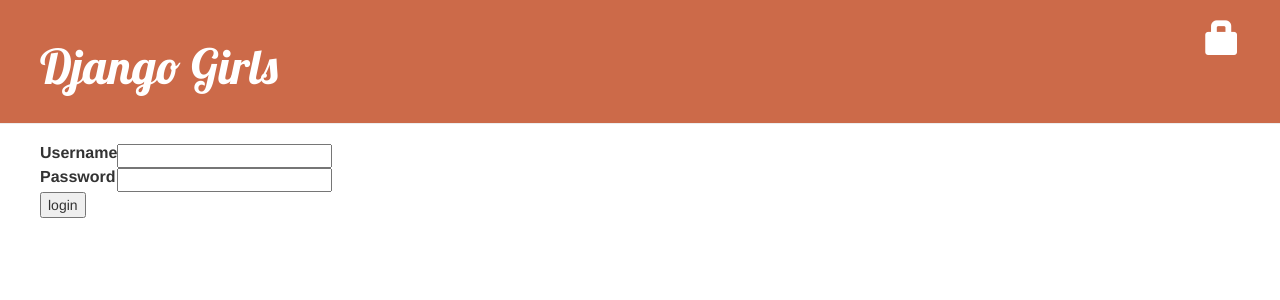
After one commit to shacon/my-first-blog, a Django app: template blog/templates/registration/login.html in a window 1280 px wide. The commit adds this page. Shown: the top 300 px of the page. Run offline with Django 3.2, Linux system fonts and the light colour scheme; the template is opened without the code that fills it, so the values that code supplies are empty, except form fields; tables that the repository leaves empty hold one stand-in row (values such as "Sample post"); form fields are guessed from the names that the template uses; some libraries are stand-ins or nearby versions.

Commit message:
added login/logout

```diff
--- a/blog/templates/blog/base.html
+++ b/blog/templates/blog/base.html
@@ -24,11 +24,17 @@
     </script>
         <div class="page-header">
         {% if user.is_authenticated %}
-                    <a href="{% url 'post_new' %}" class="top-menu"><span class="glyphicon glyphicon-plus"></span></a>
+        <a href="{% url "post_new" %}" class="top-menu"><span class="glyphicon glyphicon-plus"></span></a>
+        <a href="{% url "post_draft_list" %}" class="top-menu"><span class="glyphicon glyphicon-edit"></span></a>
+        <p class="top-menu">Hello {{ user.username }}<small>(<a href="{% url "django.contrib.auth.views.logout" %}">Log out</a>)</small></p>
+        {% else %}
+        <a href="{% url "django.contrib.auth.views.login" %}" class="top-menu"><span class="glyphicon glyphicon-lock"></span></a>
         {% endif %}
-                <h1><a href="/">My Blog Site</a></h1>
+    <h1><a href="{% url "blog.views.post_list" %}">Django Girls</a></h1>
 </div>
-            <div class="content container">
+
+    </div>
+    <div class="content">
         <div class="row">
             <div class="col-md-8">
             {% block content %}
--- a/blog/templates/blog/post_detail.html
+++ b/blog/templates/blog/post_detail.html
@@ -6,8 +6,11 @@
             <div class="date">
                 {{ post.published_date }}
             </div>
+        {% else %}
+             <a class="btn btn-default" href="{% url 'blog.views.post_publish' pk=post.pk %}">Publish</a>
         {% endif %}
         <a class="btn btn-default" href="{% url 'post_edit' pk=post.pk %}"><span class="glyphicon glyphicon-pencil"></span></a>
+        <a class="btn btn-default" href="{% url 'post_remove' pk=post.pk %}"><span class="glyphicon glyphicon-remove"></span></a>
         <h1>{{ post.title }}</h1>
         <p>{{ post.text|linebreaks }}</p>
     </div>
--- /dev/null
+++ b/blog/templates/registration/login.html
@@ -0,0 +1,26 @@
+{% extends "blog/base.html" %}
+
+{% block content %}
+{% if form.errors %}
+<p>Your username and password didn't match. Please try again.</p>
+{% endif %}
+
+<form method="post" action="{% url 'django.contrib.auth.views.login' %}">
+{% csrf_token %}
+<table>
+<tr>
+  <td>{{ form.username.label_tag }}</td>
+  <td>{{ form.username }}</td>
+</tr>
+<tr>
+  <td>{{ form.password.label_tag }}</td>
+  <td>{{ form.password }}</td>
+</tr>
+</table>
+
+<input type="submit" value="login" />
+<input type="hidden" name="next" value="{{ next }}" />
+
+</form>
+
+{% endblock %}
--- a/blog/urls.py
+++ b/blog/urls.py
@@ -6,4 +6,7 @@
     url(r'^post/(?P<pk>[0-9]+)/$', views.post_detail, name='post_detail'),
     url(r'^post/new/$', views.post_new, name='post_new'),
     url(r'^post/(?P<pk>[0-9]+)/edit/$', views.post_edit, name='post_edit'),
+    url(r'^drafts/$', views.post_draft_list, name='post_draft_list'),
+    url(r'^post/(?P<pk>[0-9]+)/publish/$', views.post_publish, name='post_publish'),
+    url(r'^post/(?P<pk>[0-9]+)/remove/$', views.post_remove, name='post_remove'),
 ]
--- a/mysite/settings.py
+++ b/mysite/settings.py
@@ -102,3 +102,4 @@
 
 STATIC_URL = '/static/'
 STATIC_ROOT = os.path.join(BASE_DIR, 'static')
+LOGIN_REDIRECT_URL = '/'
--- a/mysite/urls.py
+++ b/mysite/urls.py
@@ -3,5 +3,7 @@
 
 urlpatterns = [
     url(r'^admin/', include(admin.site.urls)),
+    url(r'^accounts/login/$', 'django.contrib.auth.views.login'),
+    url(r'^accounts/logout/$', 'django.contrib.auth.views.logout', {'next_page': '/'}),
     url(r'', include('blog.urls')),
 ]
```
Also changed, not shown: blog/templates/blog/post_draft_list.html (added, +11 -0 lines), blog/views.py (+20 -1 lines). Lines whose indentation alone changed are shown as unchanged.
